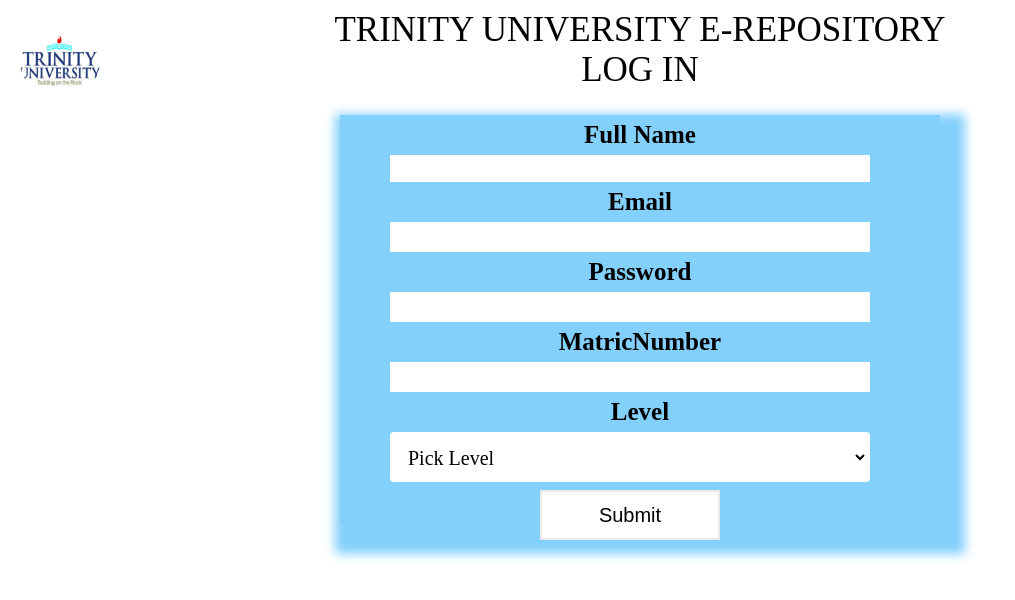
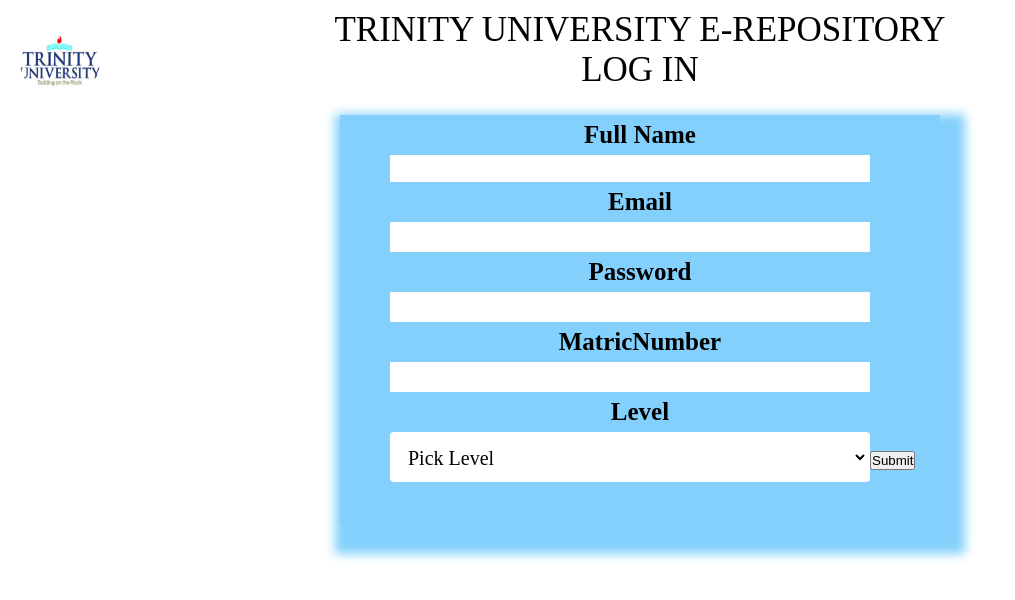
Before and after one commit to AlbertUmoren20/Repository-react, a React (Create React App) app: page /Login in a window 1280 px wide. Shown: the top 600 px of the page, without its empty margins (0-1015 px from the left). Built offline with nearby package versions, Linux system fonts and the light colour scheme; a web font is replaced by a local one.

Commit message:
HomePage media screen

```diff
--- a/src/App.css
+++ b/src/App.css
@@ -216,34 +216,9 @@
   border-radius: 15px;
   text-decoration: none;
   color: black;
-  z-index: 100;
   box-shadow: 0 2px 5px rgba(0,0,0,0.2);
 }
-.LogSgn-btn{
-  position: absolute;
-  left: 10px;
-}
-/* .LogIn-button{
-  font-family: "Katibeh", serif;
-  background: #83D0FC;
-  border: none;
-  cursor: pointer;
-  padding: 20px 20px;
-  text-decoration: none;
-  margin: 4px 2px;
-  cursor: pointer;
-  transition: background-color 0.3s; /* Smooth transition */
-  /* font-size: 25px; */
-  /* border-radius:15px; */
-/* } */
-
-.LogIn-button:hover {
-  /* Hover style */
-  background-color: white; /* Change to your desired color */
-  color:#83D0FC ;
-  border: 1px solid black;
-  box-shadow: 5px 5px 5px black;
-}
+
 .SignUp-button:hover {
   /* Hover style */
   background-color: white; /* Change to your desired color */
@@ -256,35 +231,6 @@
   background: white;
   color: #83D0FC;
 } */
-
-
-button[type="submit-btn"] {
-  background-color: white;
-  color: black;
-  width: 30%;
-  height: 50px;
-  justify-content: center;
-    align-items: center;
-    border: 2px solid rgba(88, 87, 87, 0.123);
-}
-button[type="submit-btn"]:hover {
-  background-color: black;
-  color: white;
-  width: 30%;
-  justify-content: center;
-    align-items: center;
-    border: 2px solid black;
-}
-.SubmitLGN{
-  display: flex;
-  margin: 0;
-  position: absolute;
-  top: 400px;
-  left:200px;
-  font-size:20px;
-  cursor: pointer;
-  transform: translateY(-50%)
-}
 
 
 
@@ -307,14 +253,14 @@
     flex-direction: column;
     align-items: center;
     width: 100%;
-    position: relative;
-    margin-top: -160px;
+
+
   }
 
   .HomeHeader-home h1 {
       text-align: center;
       width: 100%;
-      margin-top: 20px;
+
       color: #4f3db3;
       font-size: 2rem;
   }
@@ -336,7 +282,7 @@
     width: 80%; /* Better mobile button width */
     max-width: 200px; /* Prevent over-stretching */
     text-align: center;
-    bottom: 15px;
+
 
   }
 }
--- a/src/Components/HomePage/HomePage.jsx
+++ b/src/Components/HomePage/HomePage.jsx
@@ -38,28 +38,14 @@
              <h1>Trinity University<br/> Repository</h1>
              <p>As the education sector grows, so does the need to make learning resources more accessible and secure. This e-repository is your go-to platform for exploring and preserving final year projects Think of it as a digital library built by students, for students. Whether you're looking for inspiration, reference materials, or a way to ensure your hard work lasts for future generations, this platform is here to help. Let's build a legacy of knowledge together!</p>
 
-            <div className="LogSgn-btn">
-            {/*<Link to="/Login" className="LogIn-button" onClick={handleButtonClick}>Log In</Link>
-            <Routes>
-            <Route exact path="/Login" element={<LoginForm/>} />
-            </Routes> */}
-
-            {/*<Link to="/SignUp" className="SignUp-button" onClick={handleButtonClick}>Sign Up</Link>
-             <Routes>
-             <Route exact path="/SignUp" element={<SignUp/>} />
-             </Routes>*/}
-
             <Link to="/Register" className="SignUp-button" onClick={handleButtonClick}>Register</Link>
             <Routes>
             <Route exact path="/Register" element={<Register/>} />
             </Routes>
-            </div>
-
 
     </div>
 
     </div>
-
 
 
 
```
